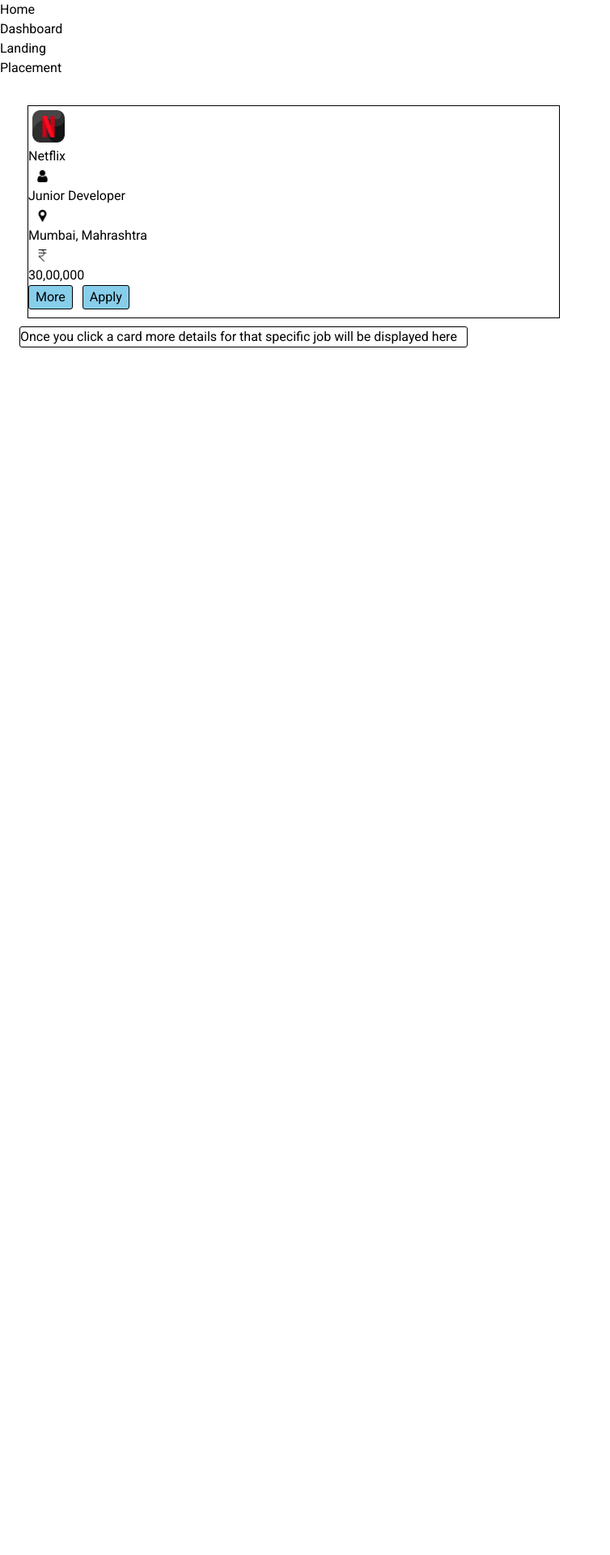
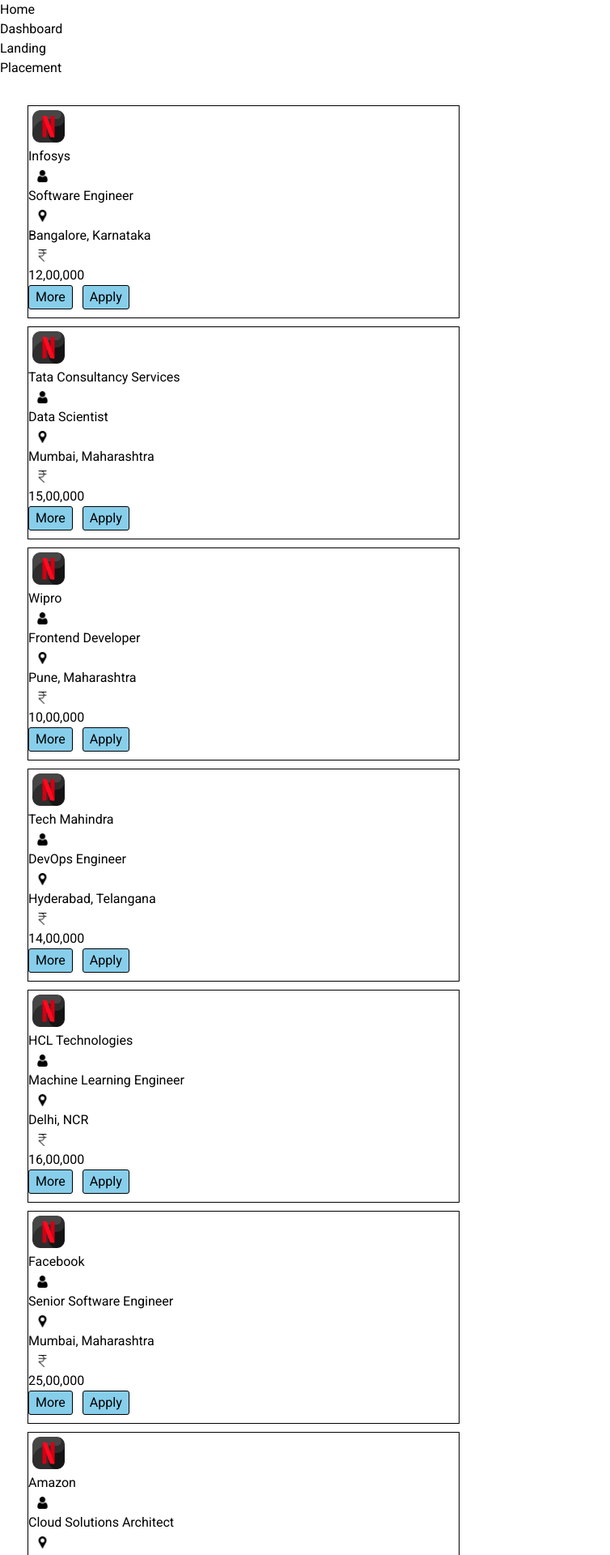
Before and after one commit to shreyanzjain/scoop-mern, a React (Vite) app in the folder frontend/: page /dashboard in a window 1280 px wide. Shown: the top 1920 px of the page at 81% size, without its empty margins (0-754 px from the left). Before the commit the page ends 800 px from the top, so only its background shows below. Built offline with nearby package versions, Linux system fonts and the light colour scheme.

Commit message:
added cardlist component and data.json

```diff
--- /dev/null
+++ b/frontend/src/components/Dashboard/Card.jsx
@@ -0,0 +1,47 @@
+import "./Dashboard.css";
+import logo from "./icons/logo.png";
+import location from "./icons/location.png";
+import rupee from "./icons/rupee.png";
+import person from "./icons/person.png";
+
+export default function ({
+  jobId,
+  companyName,
+  jobTitle,
+  jobLocation,
+  jobCompensation,
+}) {
+  console.log(jobId, companyName, jobTitle, jobLocation, jobCompensation);
+  return (
+    <div>
+      <div className="job-card rounded-xl">
+        <div className="card-top flex flex-row items-center">
+          <img className="company-logo" src={logo} />
+          <div className="company-title text-3xl font-bold">{companyName}</div>
+        </div>
+        <div className="card-mid">
+          <div className="job-title flex flex-row items-center">
+            <img className="person-logo" src={person} />
+            <div className="job-title-text">{jobTitle}</div>
+          </div>
+          <div className="job-location flex flex-row items-cente">
+            <img className="location-logo" src={location} />
+            <div className="job-location-text">{jobLocation}</div>
+          </div>
+          <div className="job-compensation flex flex-row items-cente">
+            <img className="rupee-logo" src={rupee} />
+            <div className="job-compensatino-text">{jobCompensation}</div>
+          </div>
+        </div>
+        <div className="card-bottom flex justify-end">
+          <span>
+            <button className="button">More</button>
+          </span>
+          <span>
+            <button className="button">Apply</button>
+          </span>
+        </div>
+      </div>
+    </div>
+  );
+}
--- a/frontend/src/components/Dashboard/Dashboard.css
+++ b/frontend/src/components/Dashboard/Dashboard.css
@@ -6,11 +6,11 @@
     padding: 0.5rem;
 }
 .cardlist {
-    width: 55%;
+    width: 45%;
 }
 .main-card {
     display: flex;
-    width: 45%;
+    width: 55%;
 }
 .job-card {
     margin: 10px;
--- a/frontend/src/components/Dashboard/Dashboard.jsx
+++ b/frontend/src/components/Dashboard/Dashboard.jsx
@@ -1,47 +1,26 @@
 import "./Dashboard.css";
-import logo from "./icons/logo.png";
-import location from "./icons/location.png";
-import rupee from "./icons/rupee.png";
-import person from "./icons/person.png";
+import data from "./Data.json";
+import Card from "./Card";
 
 export default function () {
+  console.log(data[0].jobId);
+  const cardList = data.map(
+    ({ jobId, companyName, jobTitle, jobLocation, jobCompensation }) => (
+      <Card
+        jobId={jobId}
+        companyName={companyName}
+        jobTitle={jobTitle}
+        jobLocation={jobLocation}
+        jobCompensation={jobCompensation}
+      />
+    )
+  );
   return (
     <div>
       <div>
         <section className="dashboard-wrapper ">
           <div className="dashboard-container  flex flex-row">
-            <div className="cardlist  flex flex-col">
-              <div className="job-card rounded-xl">
-                <div className="card-top flex flex-row items-center">
-                  <img className="company-logo" src={logo} />
-                  <div className="company-title text-4xl font-bold">
-                    Netflix
-                  </div>
-                </div>
-                <div className="card-mid">
-                  <div className="job-title flex flex-row items-center">
-                    <img className="person-logo" src={person} />
-                    <div className="job-title-text">Junior Developer</div>
-                  </div>
-                  <div className="job-location flex flex-row items-cente">
-                    <img className="location-logo" src={location} />
-                    <div className="job-location-text">Mumbai, Mahrashtra</div>
-                  </div>
-                  <div className="job-compensation flex flex-row items-cente">
-                    <img className="rupee-logo" src={rupee} />
-                    <div className="job-compensatino-text">30,00,000</div>
-                  </div>
-                </div>
-                <div className="card-bottom flex justify-end">
-                  <span>
-                    <button className="button">More</button>
-                  </span>
-                  <span>
-                    <button className="button">Apply</button>
-                  </span>
-                </div>
-              </div>
-            </div>
+            <div className="cardlist  flex flex-col">{cardList}</div>
             <div className="main-card ps-1">
               Once you click a card more details for that specific job will be
               displayed here
--- /dev/null
+++ b/frontend/src/components/Dashboard/Data.json
@@ -0,0 +1,107 @@
+[
+  {
+    "jobId": "123456",
+    "companyName": "Infosys",
+    "jobTitle": "Software Engineer",
+    "jobLocation": "Bangalore, Karnataka",
+    "jobCompensation": "12,00,000"
+  },
+  {
+    "jobId": "234567",
+    "companyName": "Tata Consultancy Services",
+    "jobTitle": "Data Scientist",
+    "jobLocation": "Mumbai, Maharashtra",
+    "jobCompensation": "15,00,000"
+  },
+  {
+    "jobId": "345678",
+    "companyName": "Wipro",
+    "jobTitle": "Frontend Developer",
+    "jobLocation": "Pune, Maharashtra",
+    "jobCompensation": "10,00,000"
+  },
+  {
+    "jobId": "456789",
+    "companyName": "Tech Mahindra",
+    "jobTitle": "DevOps Engineer",
+    "jobLocation": "Hyderabad, Telangana",
+    "jobCompensation": "14,00,000"
+  },
+  {
+    "jobId": "567890",
+    "companyName": "HCL Technologies",
+    "jobTitle": "Machine Learning Engineer",
+    "jobLocation": "Delhi, NCR",
+    "jobCompensation": "16,00,000"
+  },
+  {
+    "jobId": "678901",
+    "companyName": "Facebook",
+    "jobTitle": "Senior Software Engineer",
+    "jobLocation": "Mumbai, Maharashtra",
+    "jobCompensation": "25,00,000"
+  },
+  {
+    "jobId": "789012",
+    "companyName": "Amazon",
+    "jobTitle": "Cloud Solutions Architect",
+    "jobLocation": "Bangalore, Karnataka",
+    "jobCompensation": "20,00,000"
+  },
+  {
+    "jobId": "890123",
+    "companyName": "Apple",
+    "jobTitle": "iOS App Developer",
+    "jobLocation": "Hyderabad, Telangana",
+    "jobCompensation": "18,00,000"
+  },
+  {
+    "jobId": "901234",
+    "companyName": "Netflix",
+    "jobTitle": "Data Analyst",
+    "jobLocation": "Mumbai, Maharashtra",
+    "jobCompensation": "22,00,000"
+  },
+  {
+    "jobId": "123789",
+    "companyName": "Google",
+    "jobTitle": "Machine Learning Researcher",
+    "jobLocation": "Bangalore, Karnataka",
+    "jobCompensation": "30,00,000"
+  },
+  {
+    "jobId": "234890",
+    "companyName": "IBM",
+    "jobTitle": "Full Stack Developer",
+    "jobLocation": "Chennai, Tamil Nadu",
+    "jobCompensation": "14,00,000"
+  },
+  {
+    "jobId": "345901",
+    "companyName": "Microsoft",
+    "jobTitle": "Cloud Solutions Engineer",
+    "jobLocation": "Hyderabad, Telangana",
+    "jobCompensation": "18,00,000"
+  },
+  {
+    "jobId": "456012",
+    "companyName": "Adobe",
+    "jobTitle": "UX Designer",
+    "jobLocation": "Noida, Uttar Pradesh",
+    "jobCompensation": "16,00,000"
+  },
+  {
+    "jobId": "567123",
+    "companyName": "Salesforce",
+    "jobTitle": "Salesforce Developer",
+    "jobLocation": "Pune, Maharashtra",
+    "jobCompensation": "20,00,000"
+  },
+  {
+    "jobId": "678234",
+    "companyName": "Intel",
+    "jobTitle": "Hardware Engineer",
+    "jobLocation": "Bengaluru, Karnataka",
+    "jobCompensation": "19,00,000"
+  }
+]
```
